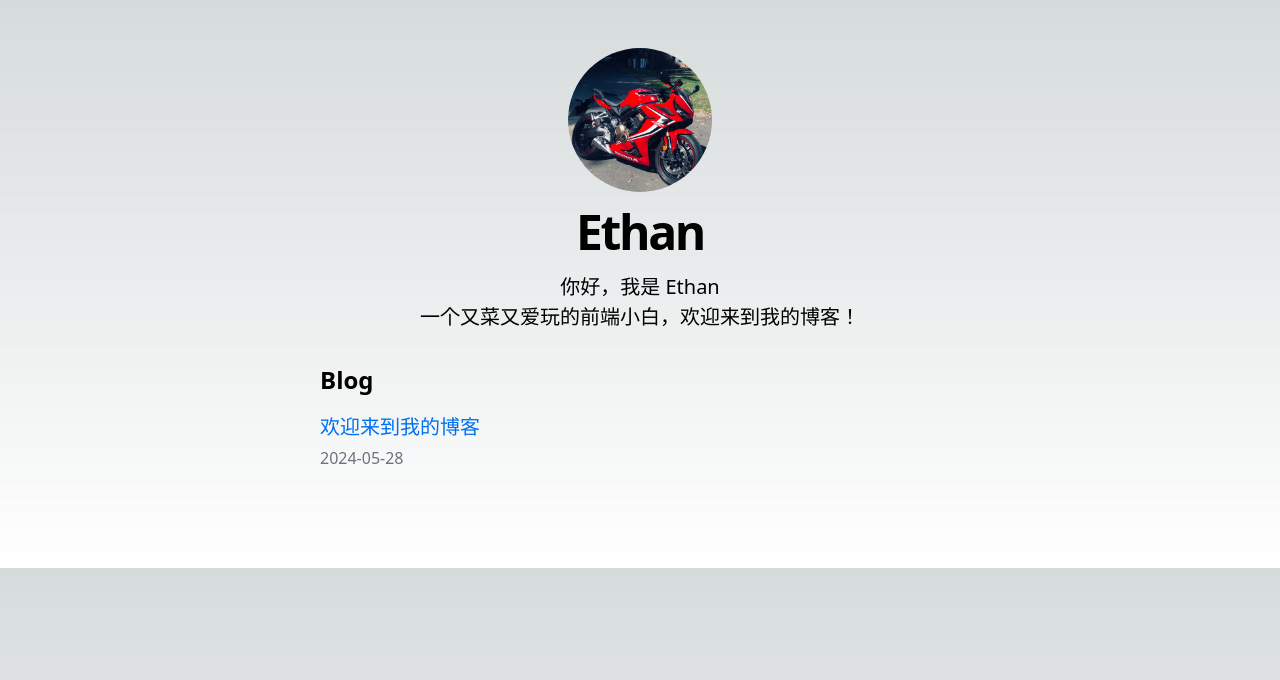
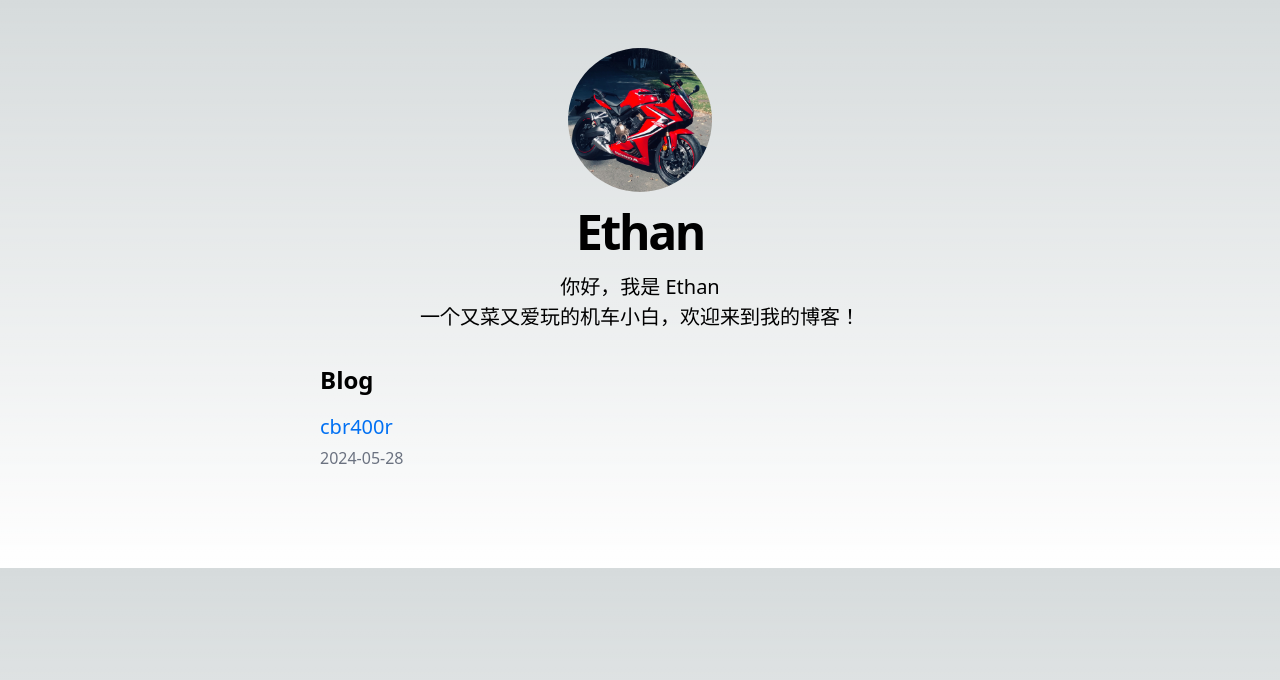
Before and after one commit to Kumahime-Echo/smarthub-blog, a Next.js app: page / in a window 1280 px wide. Shown: the top 680 px of the page. Built offline with nearby package versions, Linux system fonts and the light colour scheme.

Commit message:
feat: blog

```diff
--- /dev/null
+++ b/posts/cbr400r.md
@@ -0,0 +1,12 @@
+---
+title: "cbr400r"
+date: "2024-05-28"
+---
+
+## 2022款！
+
+![图片描述](/images/cbr400r.jpg)
+
+## 2024款！
+
+![图片描述](/images/cbr400r2024.jpg)
--- a/posts/欢迎来到我的博客.md
+++ /dev/null
@@ -1,6 +0,0 @@
----
-title: "欢迎来到我的博客"
-date: "2024-05-28"
----
-
-## 欢迎你！
--- a/src/pages/Layout.js
+++ b/src/pages/Layout.js
@@ -2,8 +2,8 @@ import Head from "next/head";
 import Image from "next/image";
 import Link from "next/link";
 
-const name = "Ethan"; // 名称，根据需要修改
-export const siteTitle = "地平线"; // 网站标题，根据需要修改
+const name = "Ethan";
+export const icoTitle = "地平线";
 
 export default function Layout({ children, home }) {
   return (
@@ -14,10 +14,10 @@ export default function Layout({ children, home }) {
         <meta
           property="og:image"
           content={`https://og-image.vercel.app/${encodeURI(
-            siteTitle
+            icoTitle
           )}.png?theme=light&md=0&fontSize=75px&images=https%3A%2F%2Fassets.vercel.com%2Fimage%2Fupload%2Ffront%2Fassets%2Fdesign%2Fnextjs-black-logo.svg`}
         />
-        <meta name="og:title" content={siteTitle} />
+        <meta name="og:title" content={icoTitle} />
         <meta name="twitter:card" content="summary_large_image" />
       </Head>
       <header className="flex flex-col items-center">
--- a/src/pages/index.js
+++ b/src/pages/index.js
@@ -15,7 +15,7 @@ const Home = ({ allPostsData }) => {
 
         <section className="text-xl leading-normal text-center">
           <p>你好，我是 Ethan</p>
-          <p>一个又菜又爱玩的前端小白，欢迎来到我的博客！</p>
+          <p>一个又菜又爱玩的机车小白，欢迎来到我的博客！</p>
         </section>
 
         <section className="text-xl leading-normal pt-4">
```
Also changed, not shown: public/images/cbr400r.jpg (added), public/images/cbr400r2024.jpg (added).
